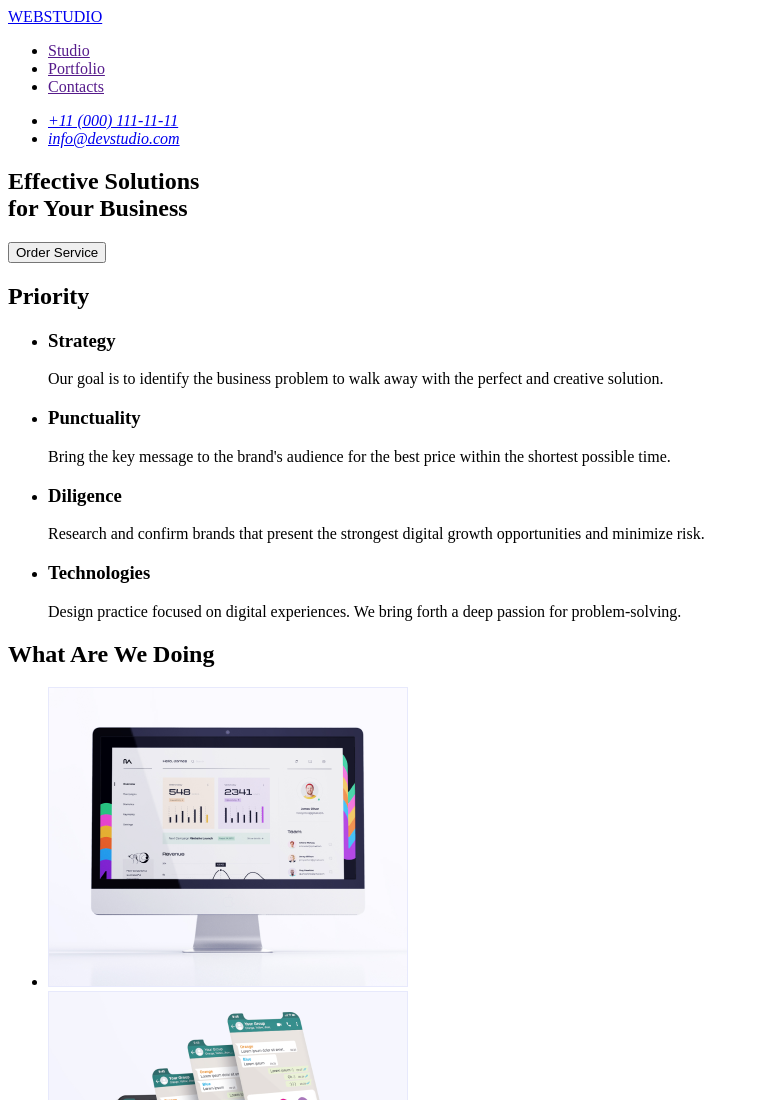
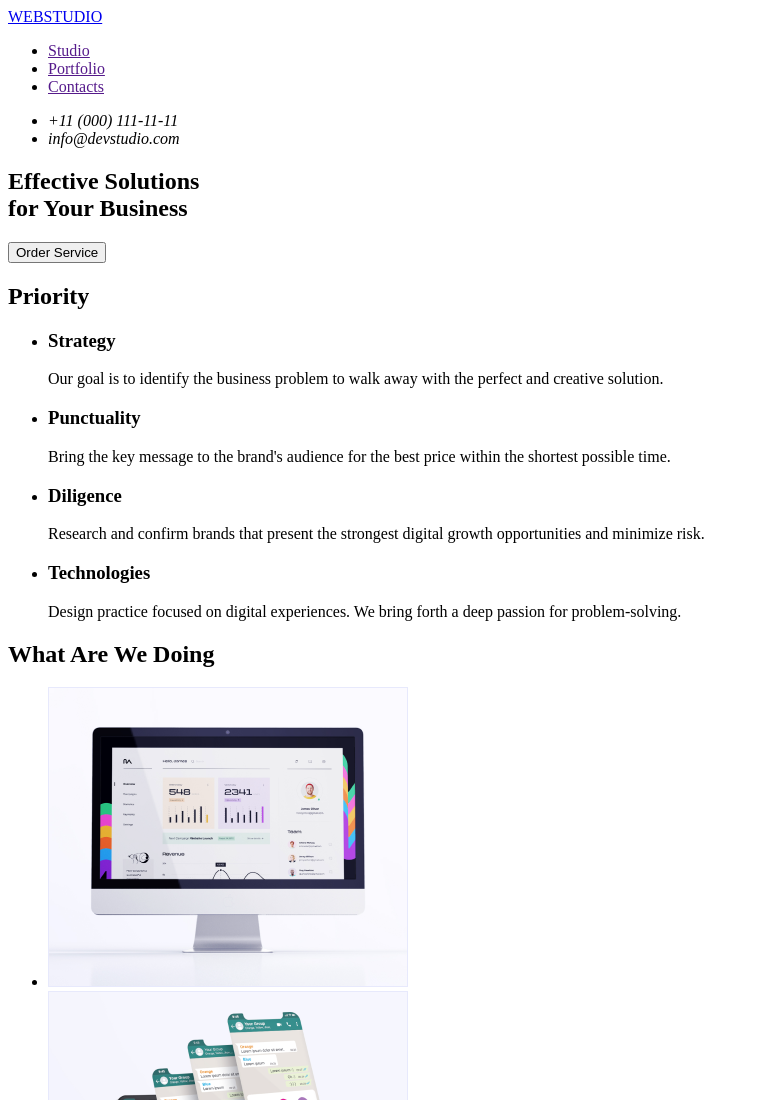
Before and after one commit to boblmbq/goit-markup-hw-01, a plain HTML site: page index.html in a window 1280 px wide. Shown: the top 1100 px of the page, without its empty margins (0-759 px from the left). Drawn offline with Linux system fonts and the light colour scheme.

Commit message:
<a> in address wes deleted

```diff
--- a/index.html
+++ b/index.html
@@ -16,7 +16,6 @@
 
             <a href="./index.html">
                 WEBSTUDIO</a>
-
             <ul>
                 <li>
                     <a href="">Studio</a>
@@ -34,8 +33,8 @@
 
         <address>
             <ul>
-                <li><a href="tel:+11(000)111-11-11">+11 (000) 111-11-11</a></li>
-                <li><a href="mailto:info@devstudio.com">info@devstudio.com</a></li>
+                <li href="tel:+11(000)111-11-11">+11 (000) 111-11-11</li>
+                <li href="mailto:info@devstudio.com">info@devstudio.com</li>
             </ul>
         </address>
     </header>
```
